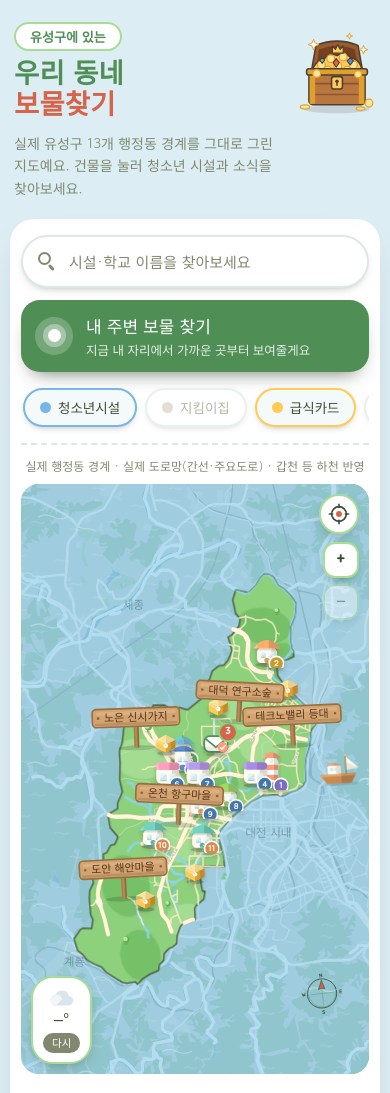
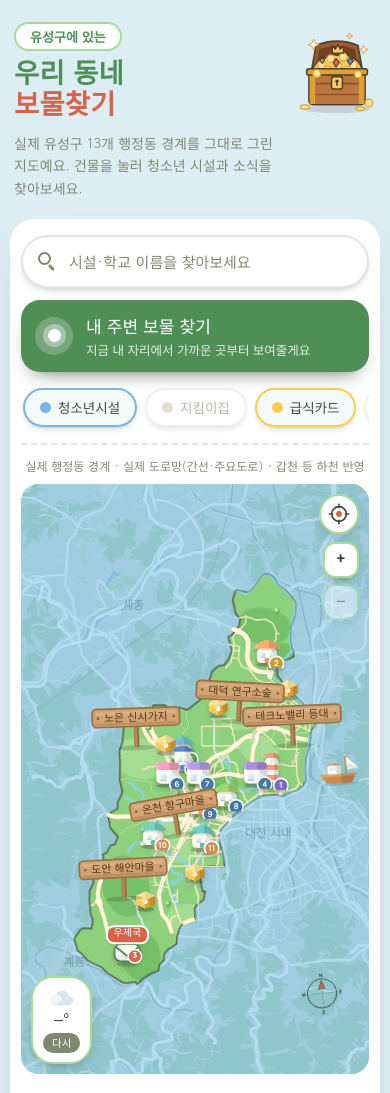
Before and after one commit to ppungee-maker/ys_youthmap, a plain HTML site: page index.html in a window 390 px wide. Shown: the top 1093 px of the page. Drawn offline with Linux system fonts and the light colour scheme; no server answers.

Commit message:
Give the post office a signboard and move it to open ground
The post office sat in the crowded middle of the island, where markers
and signposts buried it. It now stands south of 도안 해안마을, at a spot
picked to clear every marker, signpost and stake, including school and
safety-house dots, at phone and desktop widths. A decorative tree that
stood there was removed.

A red 우체국 signboard sits just above the envelope, and the icon is 10%
larger than the chests. The check-mark badge is gone; the unread-count
badge now sits where it was.

The 온천 항구마을 sign is hand-tuned to sit slightly lower and lean 10°
to the left.

Co-Authored-By: Claude Opus 5.5 <noreply@anthropic.com>

```diff
--- a/index.html
+++ b/index.html
@@ -483,6 +483,20 @@
     filter:drop-shadow(0 3px 2px rgba(74,64,56,.3));
   }
   .post-wrap{position:relative;display:inline-flex;}
+  .post-icon{width:48px;height:48px;}   /* 상자(44px)보다 10% 크게 — 외곽의 빈 땅에 혼자 있어서 여유가 있다 */
+  /* 우체국 간판. 아이콘 위에 띄워 두어(absolute) 마커의 기준점과 크기는 그대로 둔다.
+     봉투 그림은 viewBox 44 중 y=13 에서 시작하므로, 간판 아랫변을 거기(위에서 29.5%)에
+     맞추되 살짝 띄워, 간판이 봉투 윗변을 가리지 않게 한다. */
+  .post-sign{
+    position:absolute;bottom:76%;left:50%;transform:translateX(-50%);
+    padding:2px 8px 3px;border-radius:7px;
+    background:var(--accent-coral-deep);color:#FFFFFF;
+    font-family:'Jua',sans-serif;font-size:12px;line-height:1.15;white-space:nowrap;
+    box-shadow:0 0 0 2px #FFFFFF, 0 2px 3px rgba(74,64,56,.35);
+  }
+  /* 안 읽은 소식 숫자는 봉투 오른쪽 아래(예전 체크 표시 자리, viewBox 32,29)에 단다 */
+  .post-wrap .badge{top:66%;left:73%;right:auto;transform:translate(-50%,-50%);
+    min-width:16px;height:16px;padding:0 4px;font-size:10px;box-shadow:0 0 0 2px #FFFFFF;}
   .badge{
     position:absolute;
     top:-5px;right:-7px;
@@ -611,6 +625,9 @@
     .sheet{padding:14px 11px 18px;border-radius:24px;}
     .pin-glyph{width:34px;height:39px;}
     .chest-icon,.post-icon{width:30px;height:30px;}
+    .post-icon{width:33px;height:33px;}
+    .post-sign{font-size:10px;padding:1px 6px 2px;border-radius:6px;}
+    .post-wrap .badge{min-width:12px;height:12px;padding:0 3px;font-size:8.5px;box-shadow:0 0 0 1.5px #FFFFFF;}
     .badge{min-width:16px;height:16px;font-size:10px;top:-3px;right:-5px;box-shadow:0 0 0 2px var(--land);}
     .school-dot{width:36px;height:36px;}
     .school-dot i{width:11px;height:11px;margin:12.5px;}
@@ -913,7 +930,6 @@
           <g transform="translate(540,980)"><ellipse cy="22" rx="16" ry="4" fill="rgba(40,70,30,.2)"/><rect x="-3" y="2" width="6" height="20" rx="3" fill="#B98E57"/><circle cx="3" cy="-6" r="20" fill="var(--land-dark)"/><circle cx="-4" cy="-10" r="15" fill="var(--land-light)"/></g>
           <g transform="translate(900,850)"><ellipse cy="20" rx="14" ry="3.6" fill="rgba(40,70,30,.2)"/><rect x="-3" y="2" width="6" height="18" rx="3" fill="#B98E57"/><circle cx="3" cy="-5" r="18" fill="var(--land-dark)"/><circle cx="-3" cy="-9" r="13" fill="var(--land-light)"/></g>
           <g transform="translate(1140,1230)"><ellipse cy="18" rx="12" ry="3.2" fill="rgba(40,70,30,.2)"/><rect x="-3" y="2" width="6" height="16" rx="3" fill="#B98E57"/><circle cx="2.5" cy="-5" r="16" fill="var(--land-dark)"/><circle cx="-3" cy="-8" r="11.5" fill="var(--land-light)"/></g>
-          <g transform="translate(420,2150)"><ellipse cy="18" rx="13" ry="3.4" fill="rgba(40,70,30,.2)"/><rect x="-3" y="2" width="6" height="16" rx="3" fill="#B98E57"/><circle cx="2.5" cy="-5" r="17" fill="var(--land-dark)"/><circle cx="-3" cy="-9" r="12.5" fill="var(--land-light)"/></g>
           <g transform="translate(650,1950)"><ellipse cy="16" rx="11" ry="3" fill="rgba(40,70,30,.2)"/><rect x="-2.5" y="2" width="5" height="14" rx="2.5" fill="#B98E57"/><circle cx="2" cy="-4" r="14" fill="var(--land-dark)"/><circle cx="-2.5" cy="-7" r="10" fill="var(--land-light)"/></g>
           <g transform="translate(700,1340)"><ellipse cy="18" rx="12" ry="3.2" fill="rgba(40,70,30,.2)"/><rect x="-3" y="2" width="6" height="16" rx="3" fill="#B98E57"/><circle cx="2.5" cy="-5" r="16" fill="var(--land-dark)"/><circle cx="-3" cy="-8" r="11.5" fill="var(--land-light)"/></g>
           <g transform="translate(1060,760)"><ellipse cy="18" rx="12" ry="3.2" fill="rgba(40,70,30,.2)"/><rect x="-3" y="2" width="6" height="16" rx="3" fill="#B98E57"/><circle cx="2.5" cy="-5" r="16" fill="var(--land-dark)"/><circle cx="-3" cy="-8" r="11.5" fill="var(--land-light)"/></g>
@@ -949,7 +965,7 @@
            건물을 살짝 가리는 편이 나아서 마커 위에 그린다. 클릭은 그대로 통과시킨다. -->
       <svg class="sign-layer" viewBox="-157 -361 1914 3248" aria-hidden="true">
         <g id="rotGS" font-family="'Jua',sans-serif" text-anchor="middle">
-          <g transform="translate(708,1498) rotate(2.5)">
+          <g transform="translate(708,1555) rotate(-10)">
             <ellipse cy="16" rx="101" ry="14" fill="rgba(40,70,30,.22)"/>
             <rect x="-14.0" y="-112.0" width="28.0" height="128.0" rx="10.0" fill="#A87C4A"/>
             <rect x="-6.0" y="-112.0" width="8.0" height="128.0" fill="#C2956A" opacity=".55"/>
@@ -1387,8 +1403,6 @@
         <path d="M5 28 h34 v1 a8 8 0 0 1 -8 8 h-18 a8 8 0 0 1 -8 -8 Z" fill="rgba(40,28,16,.09)"/>
         <path d="M7 17 L22 29 L37 17 L37 20 L22 32 L7 20 Z" fill="rgba(40,28,16,.1)"/>
         <path d="M7 17 L22 29 L37 17" fill="none" stroke="var(--accent-green)" stroke-width="2.4" stroke-linecap="round" stroke-linejoin="round"/>
-        <circle cx="32" cy="29" r="7.5" fill="var(--accent-coral)"/>
-        <path d="M28.5 29.5 l2.4 2.6 l4.8 -5.6" fill="none" stroke="#FFFFFF" stroke-width="2" stroke-linecap="round" stroke-linejoin="round"/>
       </svg>`;
   }
 
@@ -1513,10 +1527,11 @@
 
   const postBtn = document.createElement('button');
   postBtn.className = 'post-btn';
-  postBtn.style.left = '56%';
-  postBtn.style.top = '44%';
+  // 섬 가운데는 시설·상자·표지판이 몰려 우체국이 묻혔다. 도안 해안마을 아래 빈 땅으로 뺐다.
+  postBtn.style.left = '30.56%';
+  postBtn.style.top = '79.3%';
   postBtn.setAttribute('aria-label', '우체국 새소식 보기');
-  postBtn.innerHTML = `<span class="post-wrap">${postSvg()}<span class="badge" id="badge" hidden></span></span>`;
+  postBtn.innerHTML = `<span class="post-wrap">${postSvg()}<span class="post-sign" aria-hidden="true">우체국</span><span class="badge" id="badge" hidden></span></span>`;
   postBtn.addEventListener('click', openPost);
   pinLayer.appendChild(postBtn);
 
```
Also changed, not shown: 1 other file.
